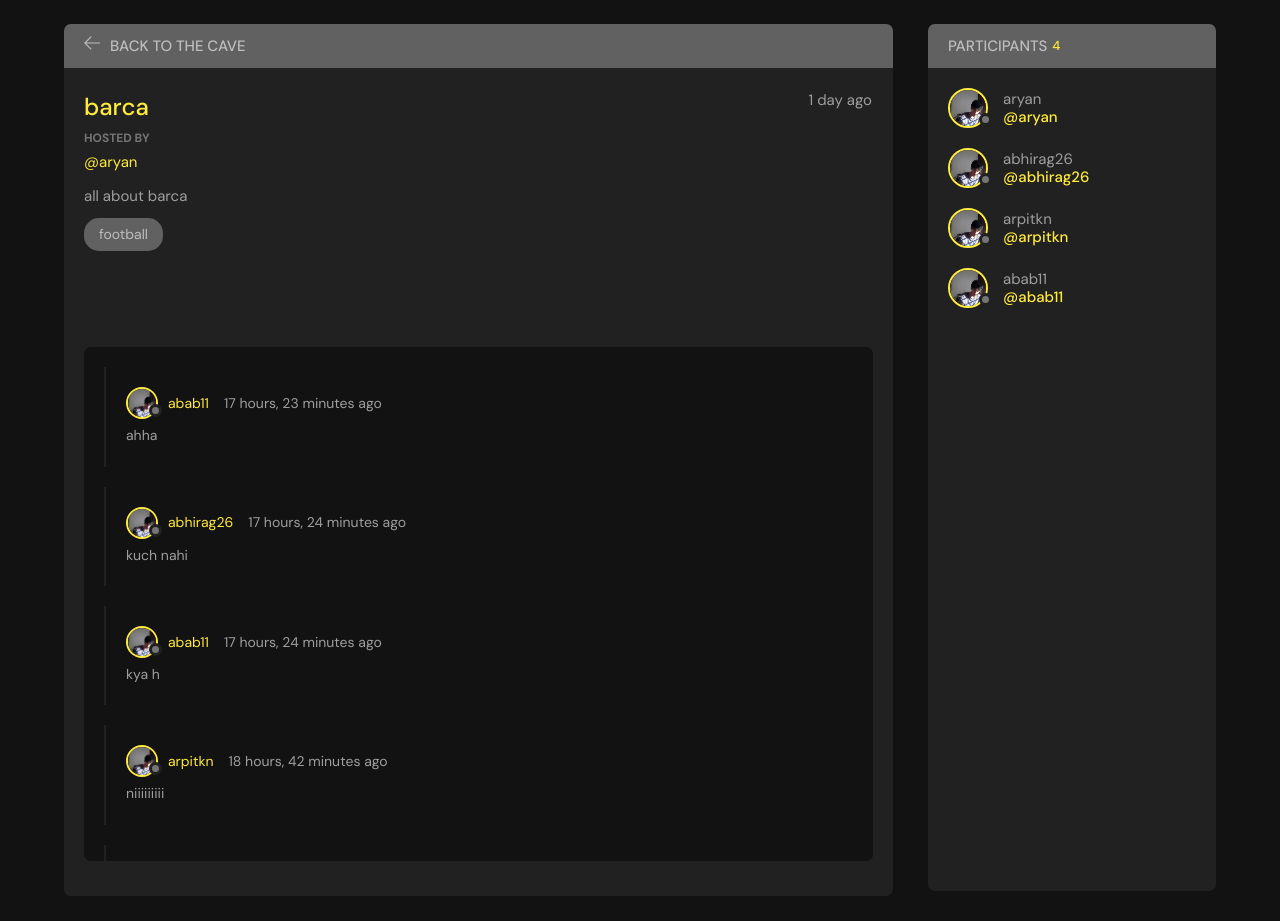
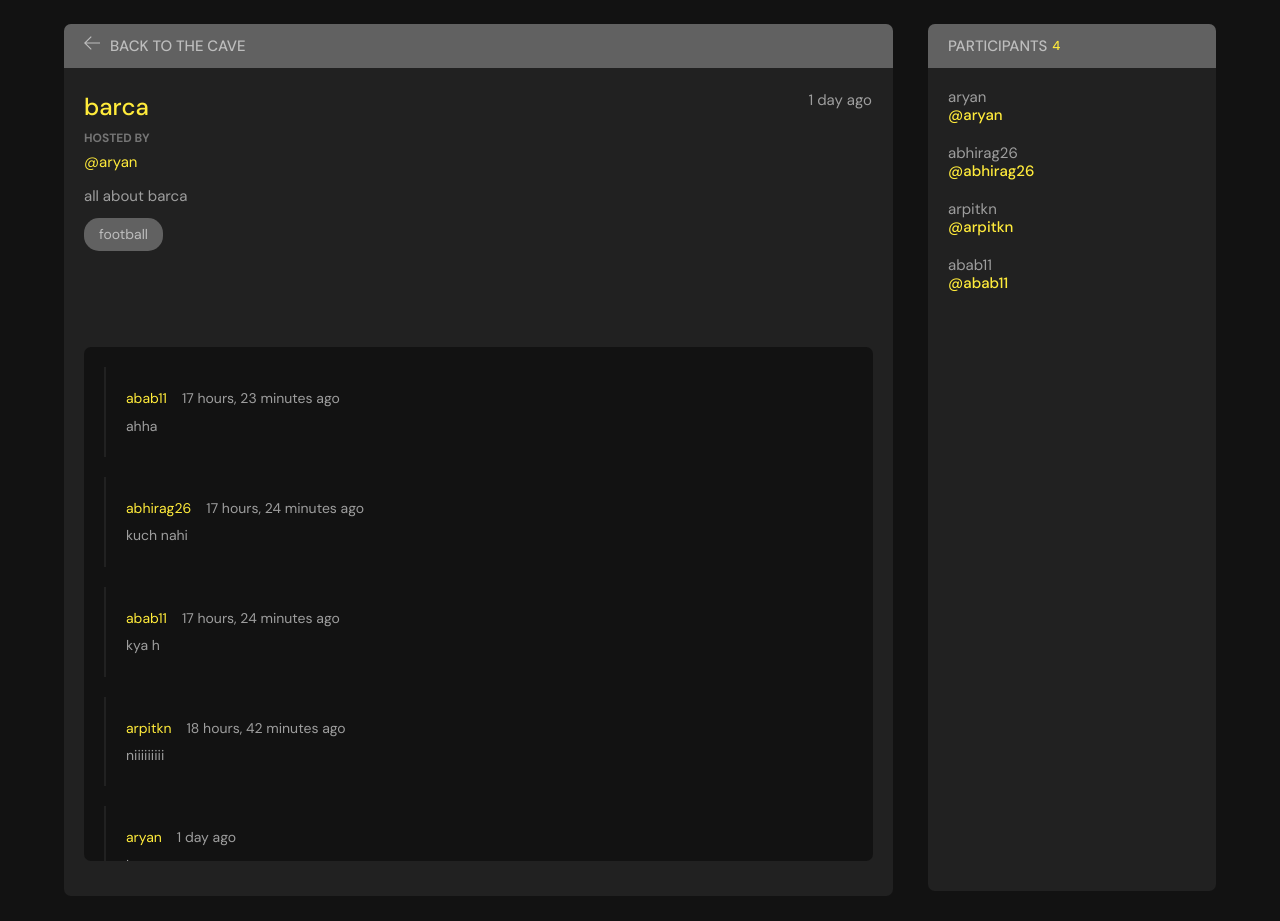
Before and after one commit to abhirag2603/ReadtheRoom-master, a Django app: page /about_page/33/ in a window 1280 px wide. Shown: the part 76-997 px from the top of the page. Run offline with Django 5.2, Linux system fonts and the light colour scheme; data comes from the database, SQL or seed files in the repository; both versions use the stored data as it was after the commit.

Commit message:
css fixes

```diff
--- a/base/templates/base/about.html
+++ b/base/templates/base/about.html
@@ -89,9 +89,7 @@
                   <div class="thread__top">
                     <div class="thread__author">
                       <a href="{% url 'user-profile' message.user.id %}" class="thread__authorInfo">
-                        <div class="avatar avatar--small">
-                          <img src="{% static 'images/aryan.jpg' %}" />
-                        </div>
+
                         <span>{{message.user.username}}</span>
                       </a>
                       <span class="thread__date">{{message.created|timesince}} ago</span>
@@ -137,9 +135,7 @@
           <div class="participants__list scroll">
             {% for user in participants %}
             <a href="{% url 'user-profile' user.id %}" class="participant">
-              <div class="avatar avatar--medium">
-                <img src="{% static 'images/aryan.jpg' %}" />
-              </div>
+
               <p>
                {{ user.username }}
                 <span>@{{ user.username}}</span>
--- a/base/templates/base/feed2.html
+++ b/base/templates/base/feed2.html
@@ -1,9 +1,8 @@
 <div class="roomListRoom">
     <div class="roomListRoom__header">
       <a href="profile.html" class="roomListRoom__author">
-        <div class="avatar avatar--small">
-          <img src="https://randomuser.me/api/portraits/women/11.jpg" />
-        </div>
+
+
         <span>@sulamita_ivy</span>
       </a>
       <div class="roomListRoom__actions">
--- a/base/templates/base/login_register.html
+++ b/base/templates/base/login_register.html
@@ -1,5 +1,6 @@
 {% extends 'main.html' %}
 {% block content %}
+
     <main class="auth layout">
       {% if page == 'login' %}
       <div class="container">
@@ -107,4 +108,5 @@
       </div>
       {% endif %}
     </main>
+
     {% endblock content %}
--- a/base/templates/base/profile.html
+++ b/base/templates/base/profile.html
@@ -11,11 +11,7 @@
       <!-- Room List Start -->
       <div class="roomList">
         <div class="profile">
-          <div class="profile__avatar">
-            <div class="avatar avatar--large active">
-              <img src="https://randomuser.me/api/portraits/men/11.jpg" />
-            </div>
-          </div>
+
           <div class="profile__info">
             <h3>{{user.username}}</h3>
             <p>@{{user.username}}</p>
```
Also changed, not shown: base/templates/base/home.html (+18 -15 lines), db.sqlite3.
